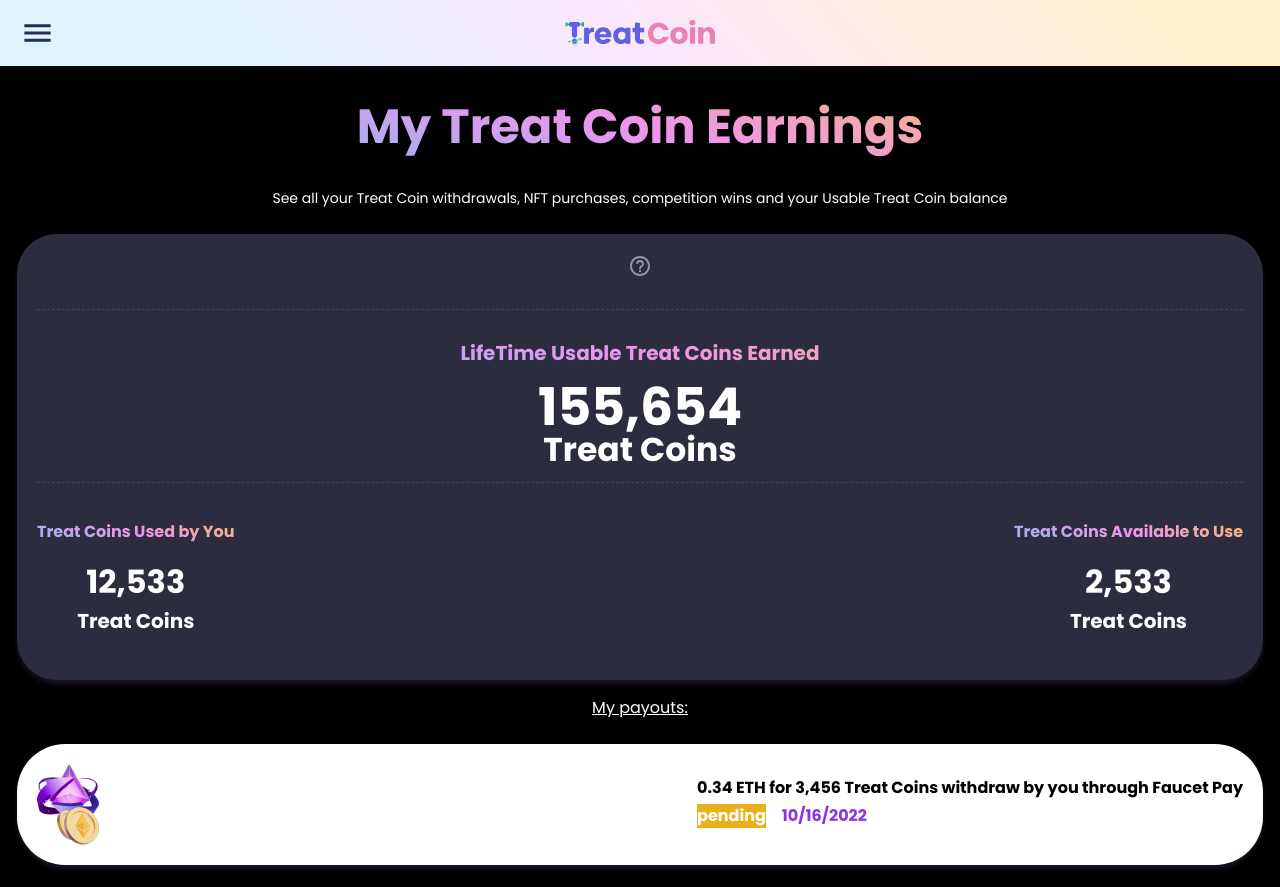
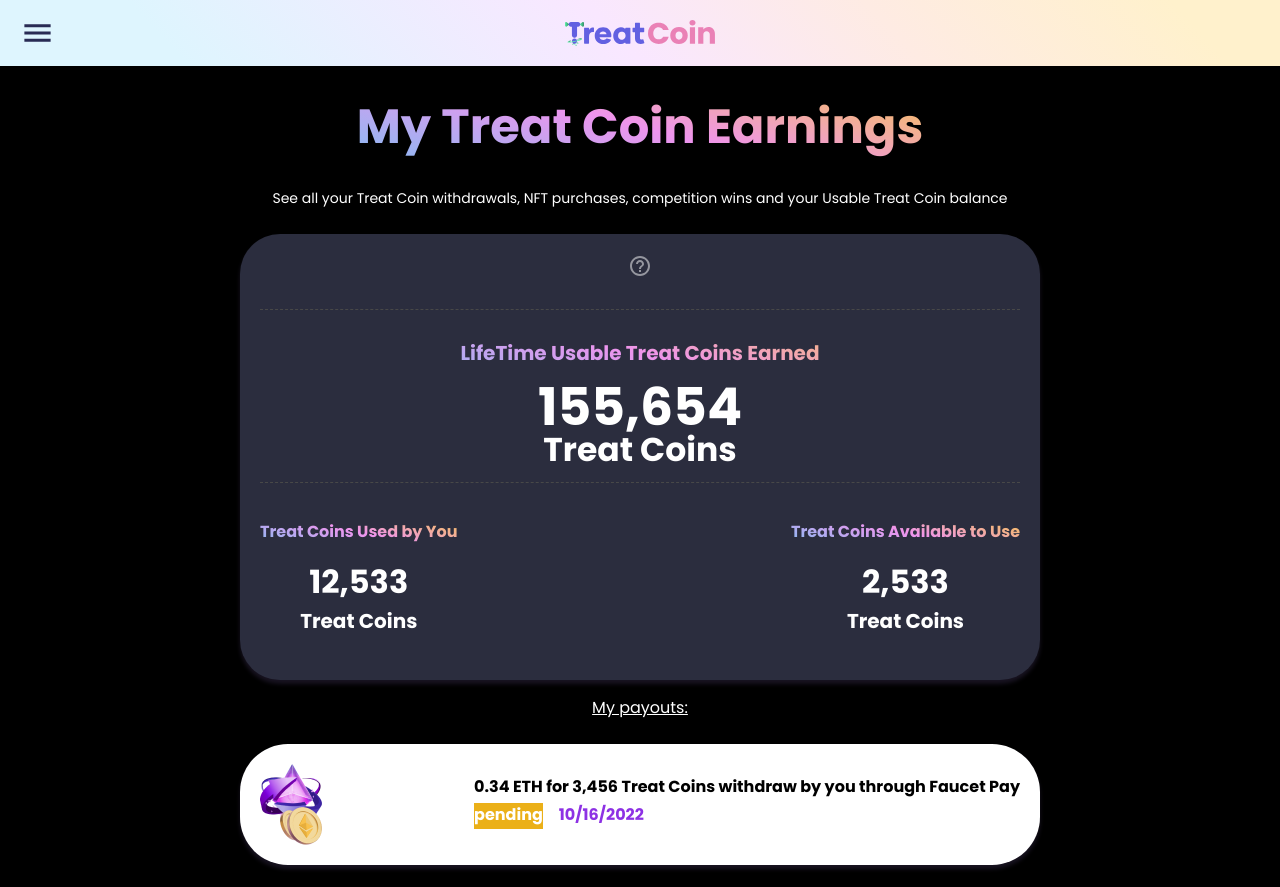
Before and after one commit to nikita0317/Ron, a React (Create React App) app: page /reset in a window 1280 px wide. Shown: the top 887 px of the page. Built offline with nearby package versions, Linux system fonts and the light colour scheme.

Commit message:
Fix width for reset and rest-password page on desktop version

```diff
--- a/src/pages/reset.tsx
+++ b/src/pages/reset.tsx
@@ -1,5 +1,5 @@
 import React, { useEffect, useState } from "react";
-import { Box, Theme, Typography } from "@mui/material";
+import { Box, Theme, Typography, useMediaQuery, useTheme } from "@mui/material";
 import { makeStyles } from "@mui/styles";
 import Header from "../components/Header";
 import TreatState from "../components/TreatState";
@@ -35,10 +35,14 @@
     available: 2533,
   };
 
+  const theme = useTheme();
+  const isMobile = useMediaQuery(theme.breakpoints.down('md'));
+
   return (
     <>
       <Header overlap={false}/>
-      <Box bgcolor="black" sx={{ padding: "17px" }} textAlign="center">
+      <Box bgcolor="black" sx={{ padding: "17px" }} textAlign="center" display='flex' flexDirection='column' alignItems='center' >
+        <Box width={isMobile ? '100%' : '800px'}>
           <Typography variant="h3" className="title" py={2} textAlign="center">
             My Treat Coin Earnings
           </Typography>
@@ -52,6 +56,7 @@
           {cards.map((card, index) => (
             <PayoutCard content={card} key={index} />
           ))}
+        </Box>
         <Footer />
       </Box>
     </>
--- a/src/pages/resetPassword.tsx
+++ b/src/pages/resetPassword.tsx
@@ -70,7 +70,7 @@
   return (
     <>
       <Header overlap={false}/>
-      <Box bgcolor="black" sx={{ padding: "17px" }} textAlign="center">
+      <Box bgcolor="black" sx={{ padding: "17px" }} textAlign="center"  display='flex' flexDirection='column' alignItems='center'>
         <Typography variant="h3" className="title" py={2} fontWeight="700" textAlign="center">
           My Treat Coin Earnings
         </Typography>
@@ -106,6 +106,7 @@
             </Select>
           </FormControl>
         </Box>
+        <Box width={isMobile ? '100%' : '800px'}>
           {stateProps && <TreatState state={stateProps} />}
           <IconButton>
             <RefreshIcon sx={{ color: "white", padding: "14px" }} fontSize="large" />
@@ -113,6 +114,7 @@
           {cards.map((card: any, index) => (
             <StateCard key={index} content={card} />
           ))}
+        </Box>
         <Footer />
       </Box>
     </>
--- a/src/styles/global.css
+++ b/src/styles/global.css
@@ -364,6 +364,7 @@
 .payout-card-actions {
     display: flex;
     gap: 16px;
+    height: 30px;
 }
 
 /*
```
Lines whose indentation alone changed are shown as unchanged.
